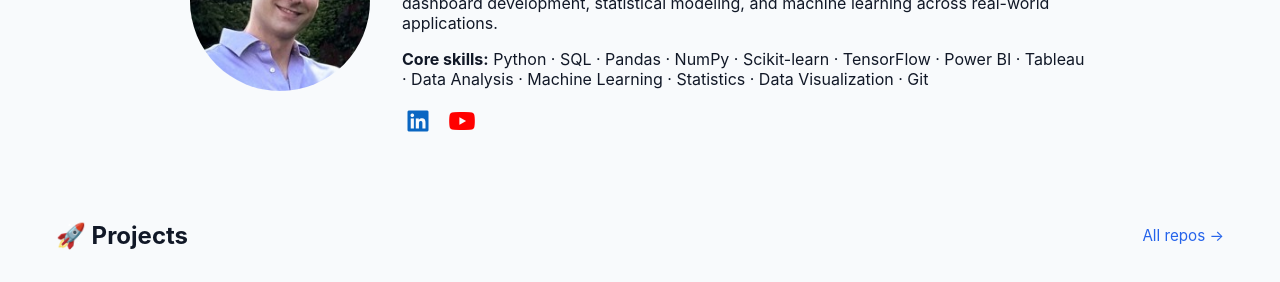
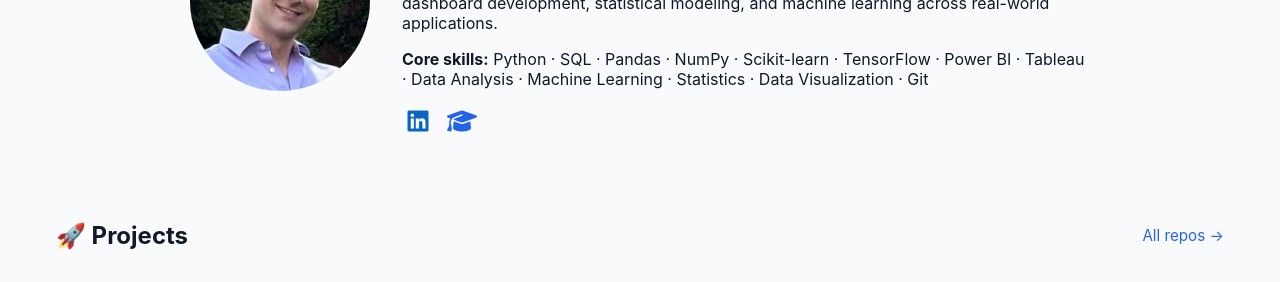
Before and after one commit to rayyanAhmed105/RayyanAhmed.github.io, a Jekyll site: the page built from index.md, in a window 1280 px wide. Shown: the part 262-544 px from the top of the page. Built offline with Jekyll 4.4.1, drawn with Linux system fonts in a browser that asks for light colours.

Commit message:
Update index.md

```diff
--- a/index.md
+++ b/index.md
@@ -35,8 +35,8 @@ title: "Home"
         <a href="https://www.linkedin.com/in/rayyan-ahmed-82a3749a/" target="_blank" aria-label="LinkedIn">
           <i class="fa-brands fa-linkedin"></i>
         </a>
-        <a href="https://www.youtube.com/@dataslinger6379" target="_blank" aria-label="YouTube">
-          <i class="fa-brands fa-youtube"></i>
+        <a href="https://scholar.google.com/citations?user=j9wCpRgAAAAJ&hl=en" target="_blank" aria-label="Google Scholar">
+          <i class="fa-solid fa-graduation-cap"></i>
         </a>
       </p>
     </div>
```
